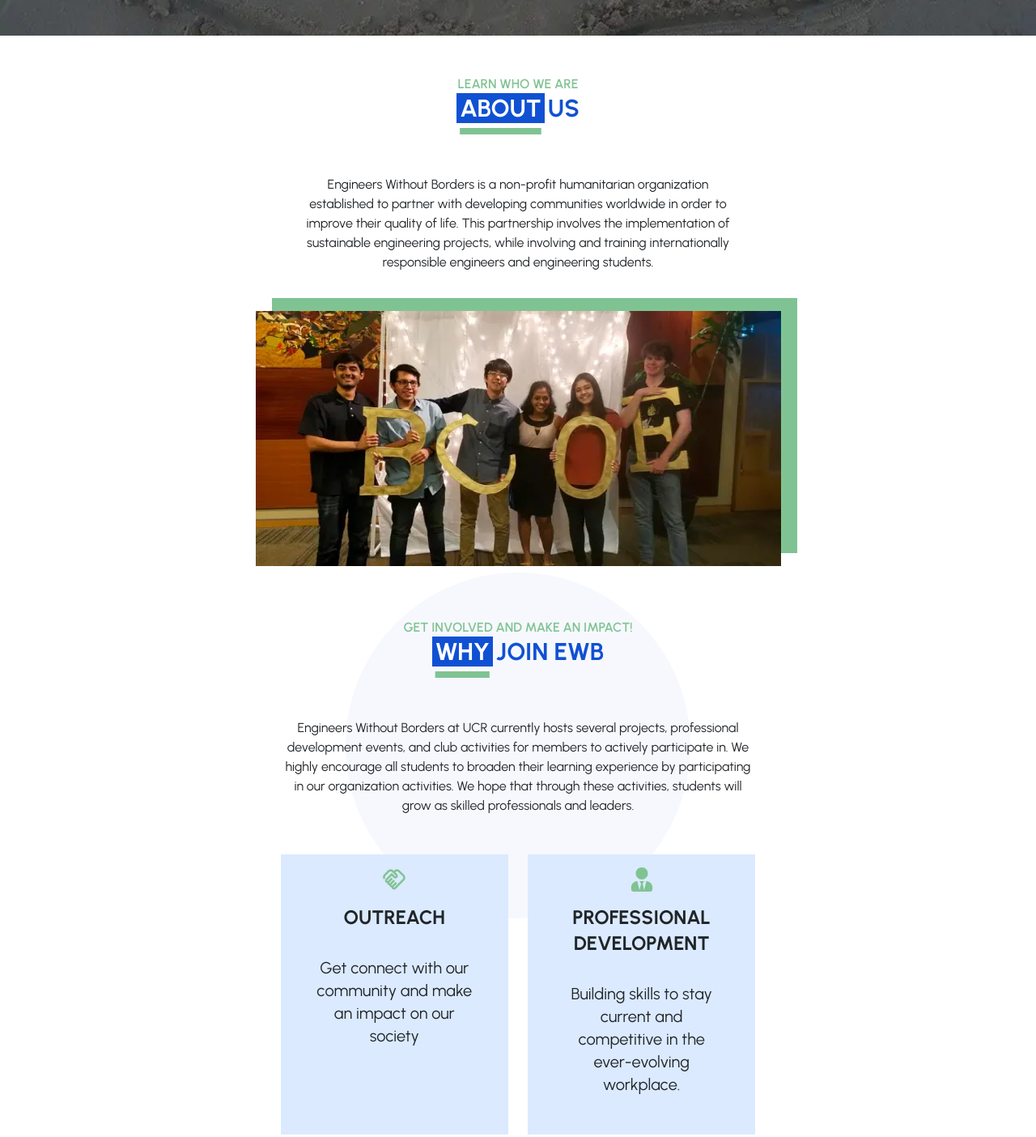
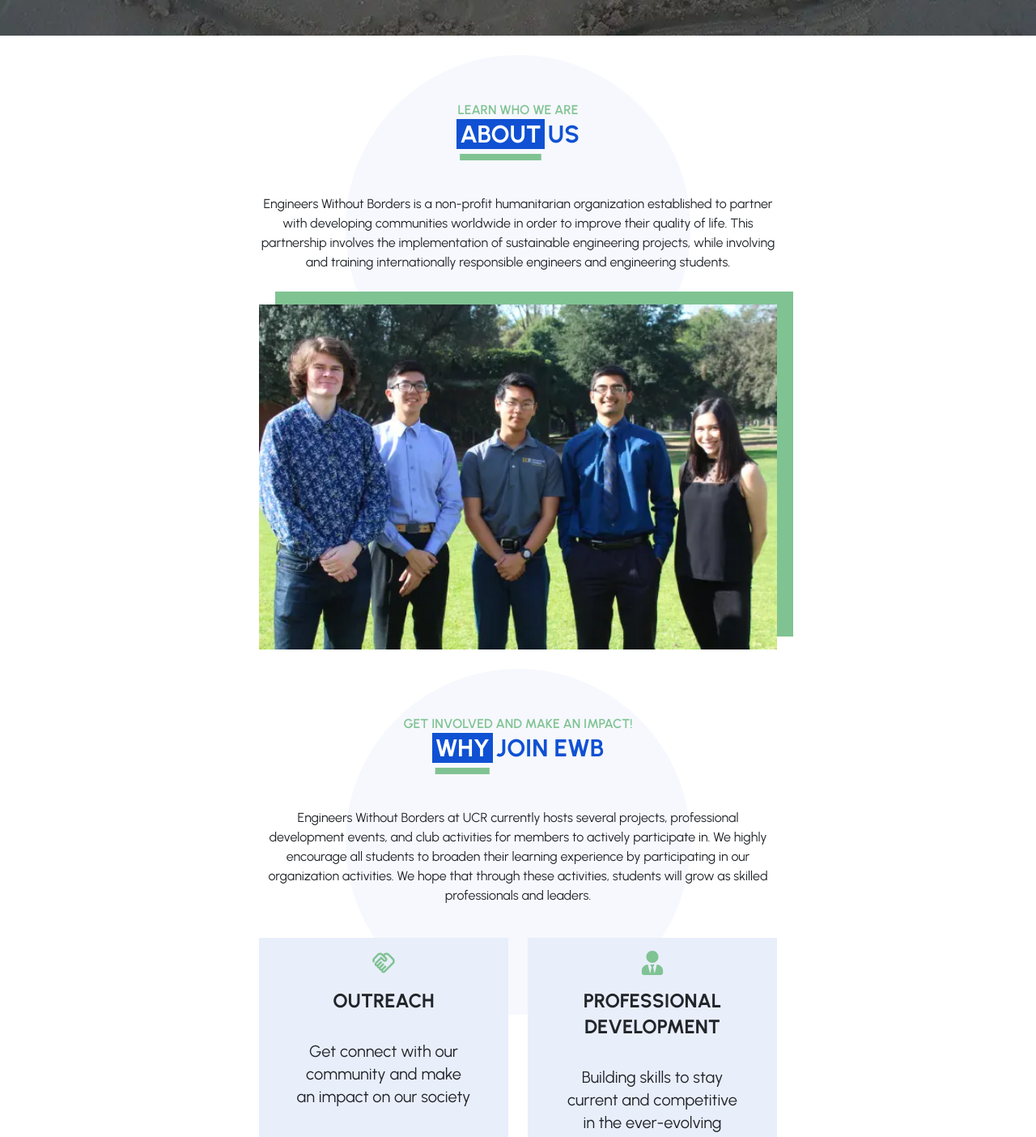
Before and after one commit to acm-ucr/ewb-website, a Next.js app: page / in a window 1280 px wide. Shown: the part 420-1824 px from the top of the page at 81% size. Built offline with nearby package versions, Linux system fonts and the light colour scheme.

Commit message:
fix home page

```diff
--- a/src/app/page.js
+++ b/src/app/page.js
@@ -6,14 +6,14 @@ import Events from "@/components/home/Events";
 import Join from "@/components/home/Join";
 const Home = () => {
   return (
-    <>
+    <div className="w-full flex flex-col items-center gap-20">
       <Landing />
       <About />
       <WhyJoin />
       <Projects />
       <Events />
       <Join />
-    </>
+    </div>
   );
 };
 
--- a/src/components/Footer.jsx
+++ b/src/components/Footer.jsx
@@ -6,7 +6,7 @@ import { LINKS } from "@/data/links";
 
 const Footer = () => {
   return (
-    <div className="w-full bg-ewb-blue-200 border-t-[20px] border-t-ewb-green pt-32 flex justify-between">
+    <div className="w-full bg-ewb-blue-200 border-t-[20px] border-t-ewb-green pt-32 flex justify-between relative">
       <div className="flex items-end m-3 gap-3 text-white font-bold text-xl w-1/2">
         <Image src={whiteLogo} alt="EWB Logo" />
         <p className="text-xs md:text-lg">EWB at UCR</p>
--- a/src/components/Picture.jsx
+++ b/src/components/Picture.jsx
@@ -1,12 +1,10 @@
 const Picture = ({ picture }) => {
   return (
-    <div>
-      <img
-        className="shadow-[20px_-16px_0px_0px] shadow-ewb-green"
-        src={picture}
-        alt=""
-      />
-    </div>
+    <img
+      className="shadow-[20px_-16px_0px_0px] shadow-ewb-green w-full relative"
+      src={picture}
+      alt=""
+    />
   );
 };
 export default Picture;
--- a/src/components/home/About.jsx
+++ b/src/components/home/About.jsx
@@ -1,12 +1,13 @@
 import Title from "../../components/Title";
 import Picture from "@/components/Picture";
-import img1 from "../../../public/images/whyJoin.webp";
+import img1 from "../../../public/images/About.webp";
 
 const About = () => {
   return (
-    <div className="pt-12 flex flex-col items-center w-10/12">
+    <div className="w-10/12 md:w-1/2 flex flex-col items-center gap-10">
+      <div className="absolute w-1/3 aspect-square bg-ewb-blue-100/40 rounded-full -translate-y-14" />
       <Title subTitle="LEARN WHO WE ARE" title="ABOUT US" />
-      <div className="text-center py-12 w-10/12 md:w-1/2">
+      <div className="relative text-center w-full">
         Engineers Without Borders is a non-profit humanitarian organization
         established to partner with developing communities worldwide in order to
         improve their quality of life. This partnership involves the
--- a/src/components/home/Event.jsx
+++ b/src/components/home/Event.jsx
@@ -16,7 +16,7 @@ const Event = ({ start, end, location, name, descripton, color }) => {
         duration: 0.5,
         delay: 0.2,
       }}
-      className="bg-ewb-blue-100 flex flex-col md:flex-row w-full font-bold"
+      className="relative bg-ewb-blue-100 flex flex-col md:flex-row w-full font-bold"
     >
       <div
         className={`text-4xl text-white text-center w-full md:w-1/3 lg:w-1/4 md:aspect-square flex flex-col items-center justify-center py-2 ${COLORS[color].bg}`}
--- a/src/components/home/Events.jsx
+++ b/src/components/home/Events.jsx
@@ -4,7 +4,8 @@ import Title from "../Title";
 
 const Events = () => {
   return (
-    <div className="w-7/12 flex flex-col items-center justify-center gap-4">
+    <div className="w-10/12 md:w-1/2 flex flex-col items-center gap-10">
+      <div className="absolute w-1/3 aspect-square bg-ewb-blue-100/40 rounded-full -translate-y-14" />
       <Title subTitle="CHECK OUT WHAT IS NEW" title="UPCOMING EVENTS" />
       {EVENTS.map((event, index) => (
         <Event
--- a/src/components/home/Focus.jsx
+++ b/src/components/home/Focus.jsx
@@ -2,7 +2,7 @@ import ArrowLink from "../ArrowLink";
 
 const Focus = ({ title, description, link, icon }) => {
   return (
-    <div className="col-span-2 md:col-span-1 relative flex flex-col items-center bg-blue-100 p-2">
+    <div className="col-span-2 md:col-span-1 relative flex flex-col items-center bg-ewb-blue-100 p-2">
       <div className="flex justify-center text-3xl text-ewb-green my-2">
         {icon}
       </div>
--- a/src/components/home/Join.jsx
+++ b/src/components/home/Join.jsx
@@ -2,7 +2,8 @@ import Title from "../Title";
 import Social from "./Social";
 const Join = () => {
   return (
-    <div className="p-10 flex flex-col gap-y-8">
+    <div className="w-10/12 md:w-1/2 flex flex-col items-center gap-10 mb-20">
+      <div className="absolute w-1/3 aspect-square bg-ewb-blue-100/40 rounded-full -translate-y-14" />
       <Title subTitle="JOIN US AND GET INVOLVED" title="JOIN US" />
       <Social />
     </div>
--- a/src/components/home/Project.jsx
+++ b/src/components/home/Project.jsx
@@ -3,7 +3,7 @@ import ArrowLink from "../ArrowLink.jsx";
 
 const Project = ({ name, description, link, index }) => {
   return (
-    <div className="bg-ewb-blue-100 w-full h-full md:last:translate-x-1/2 flex flex-col justify-between p-4 items-center">
+    <div className="relative bg-ewb-blue-100 w-full h-full md:last:translate-x-1/2 flex flex-col justify-between p-4 items-center">
       <div className="text-ewb-blue-200 text-lg md:text-2xl font-bold underline underline-offset-8 decoration-ewb-green text-center">
         {name}
       </div>
--- a/src/components/home/Projects.jsx
+++ b/src/components/home/Projects.jsx
@@ -4,9 +4,10 @@ import Project from "@/components/home/Project";
 
 const Projects = () => {
   return (
-    <div className="flex flex-col w-9/12 md:w-7/12">
+    <div className="w-10/12 md:w-1/2 flex flex-col items-center gap-10">
+      <div className="absolute w-1/3 aspect-square bg-ewb-blue-100/40 rounded-full -translate-y-14" />
       <Title subTitle="LEARN FROM EXPERIENCE" title="OUR PROJECTS" />
-      <div className="grid grid-cols-1 md:grid-cols-2 gap-4 my-10">
+      <div className="grid grid-cols-1 md:grid-cols-2 gap-4">
         {PROJECTS.map((project, index) => (
           <Project
             index={index}
--- a/src/components/home/Social.jsx
+++ b/src/components/home/Social.jsx
@@ -5,7 +5,7 @@ import { LINKS } from "@/data/links";
 
 const Social = () => {
   return (
-    <div className="flex flex-row">
+    <div className="flex flex-row relative">
       {LINKS.map((social, index) => (
         <Link
           key={index}
--- a/src/components/home/WhyJoin.jsx
+++ b/src/components/home/WhyJoin.jsx
@@ -5,10 +5,10 @@ import Picture from "../Picture";
 import img1 from "../../../public/images/whyJoin.webp";
 const WhyJoin = () => {
   return (
-    <div className="py-16 w-11/12 flex flex-col items-center">
+    <div className="w-10/12 md:w-1/2 flex flex-col items-center gap-10">
       <div className="absolute w-1/3 aspect-square bg-ewb-blue-100/40 rounded-full -translate-y-14" />
       <Title subTitle="GET INVOLVED AND MAKE AN IMPACT!" title="WHY JOIN EWB" />
-      <div className="relative text-center pt-12 w-1/2">
+      <div className="relative text-center w-full">
         Engineers Without Borders at UCR currently hosts several projects,
         professional development events, and club activities for members to
         actively participate in. We highly encourage all students to broaden
@@ -16,7 +16,7 @@ const WhyJoin = () => {
         activities. We hope that through these activities, students will grow as
         skilled professionals and leaders.
       </div>
-      <div className="grid grid-cols-2 gap-4 my-12 w-2/4">
+      <div className="grid grid-cols-2 gap-4 w-full">
         {FOCUS.map((focus, index) => (
           <Focus
             index={index}
```
Also changed, not shown: public/images/About.webp (added).
